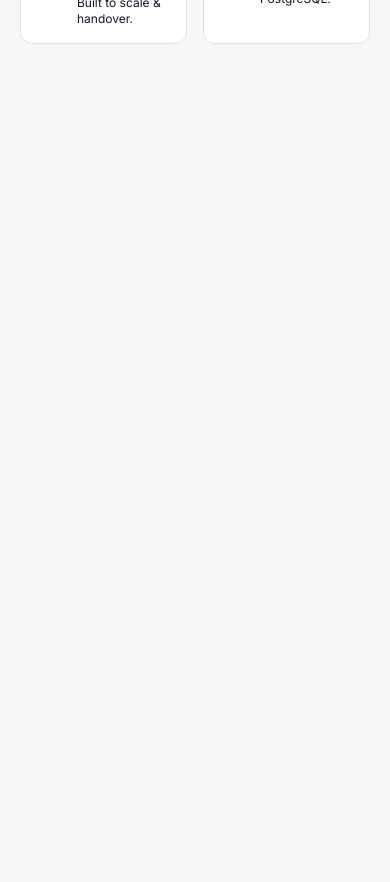
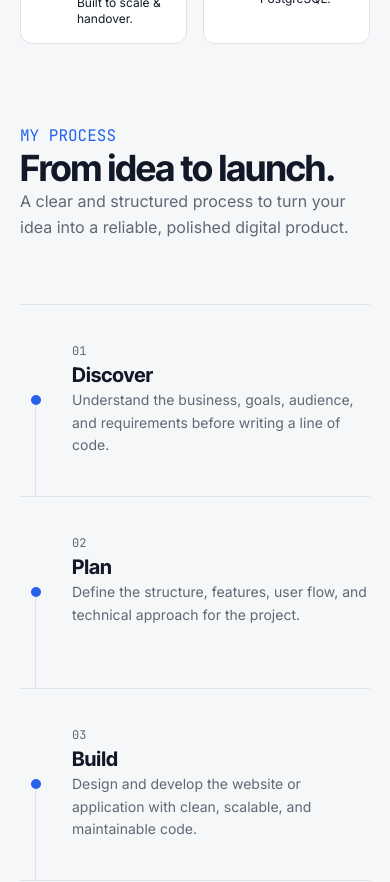
Before and after one commit to moh-dev10/moh-dev, a Next.js app: page / in a window 390 px wide. Shown: the part 8540-9422 px from the top of the page. Before the commit the page ends 8664 px from the top, so only its background shows below. Built offline with nearby package versions, Linux system fonts and the light colour scheme.

Commit message:
feat: add process section

```diff
--- a/src/app/page.tsx
+++ b/src/app/page.tsx
@@ -2,6 +2,7 @@ import Navbar from "@/components/layout/Navbar";
 import About from "@/components/sections/About";
 import Hero from "@/components/sections/Hero";
 import Marquee from "@/components/sections/Marquee";
+import Process from "@/components/sections/Process";
 import Services from "@/components/sections/Services";
 import WhyHireMe from "@/components/sections/WhyHireMe";
 import Work from "@/components/sections/Work";
@@ -18,6 +19,7 @@ export default function Home() {
        <Work/>
        <Services/>
        <About/>
+       <Process/>
      </main>
     </>
   );
--- a/src/components/sections/Process.tsx
+++ b/src/components/sections/Process.tsx
@@ -0,0 +1,97 @@
+import Reveal from "../ui/Reveal";
+const processSteps = [
+  {
+    number: "01",
+    title: "Discover",
+    description:
+      "Understand the business, goals, audience, and requirements before writing a line of code.",
+  },
+  {
+    number: "02",
+    title: "Plan",
+    description:
+      "Define the structure, features, user flow, and technical approach for the project.",
+  },
+  {
+    number: "03",
+    title: "Build",
+    description:
+      "Design and develop the website or application with clean, scalable, and maintainable code.",
+  },
+  {
+    number: "04",
+    title: "Refine",
+    description:
+      "Test, optimize, and polish the experience across different devices and interactions.",
+  },
+  {
+    number: "05",
+    title: "Launch",
+    description:
+      "Deploy the project, make sure everything is ready, and prepare it for real users.",
+  },
+];
+
+export default function Process(){
+    return (
+        <section id="process" className="section-padding">
+            <div className="container-main">
+                <div className="max-w-2xl">
+                    <p className="font-mono text-accent">MY PROCESS</p>
+
+                    <h2 className="mt-4 font-heading text-4xl font-bold tracking-tight md:text-5xl">
+                        From idea to launch.
+                    </h2>
+
+                    <p className="mt-5 text-base leading-relaxed text-[var(--text-secondary)] md:text-lg">
+                        A clear and structured process to turn your idea into a reliable,
+                        polished digital product.
+                    </p>
+                </div>
+                <div className="mt-16">
+{processSteps.map((step, index) => {
+  const isEven = index % 2 === 0;
+
+  return (
+    <div
+      key={step.number}
+      className="relative grid min-h-48 grid-cols-[32px_1fr] gap-5 border-t border-[var(--border)] py-8 md:grid-cols-2 md:gap-0 md:border-t-0 md:py-14"
+    >
+      {/* Connector */}
+      {index < processSteps.length - 1 && (
+        <div className="absolute left-[15px] top-1/2 bottom-0 w-px bg-[var(--border)] md:left-1/2 md:top-1/2 md:bottom-0 md:-translate-x-1/2" />
+      )}
+
+      {/* Timeline dot */}
+      <div className="absolute left-[11px] top-1/2 z-10 h-2.5 w-2.5 -translate-y-1/2 rounded-full bg-accent md:left-1/2 md:h-3 md:w-3 md:-translate-x-1/2" />
+
+      {/* Content */}
+      <div
+        className={`relative z-20 col-start-2 flex flex-col ${
+          isEven
+            ? "md:col-start-2 md:items-start md:pl-16"
+            : "md:col-start-1 md:items-end md:pr-16"
+        }`}
+      >
+        <Reveal direction={isEven ? "right" : "left"}>
+          <span className="font-mono text-xs text-[var(--text-secondary)] md:text-sm">
+            {step.number}
+          </span>
+
+          <h3 className="mt-1.5 font-heading text-xl font-bold md:mt-2 md:text-3xl">
+            {step.title}
+          </h3>
+
+          <p className="mt-2 max-w-md text-sm leading-relaxed text-[var(--text-secondary)] md:mt-3 md:text-base">
+            {step.description}
+          </p>
+        </Reveal>
+      </div>
+    </div>
+  );
+})}
+                </div>
+            </div>
+        </section>
+    )
+}
```
